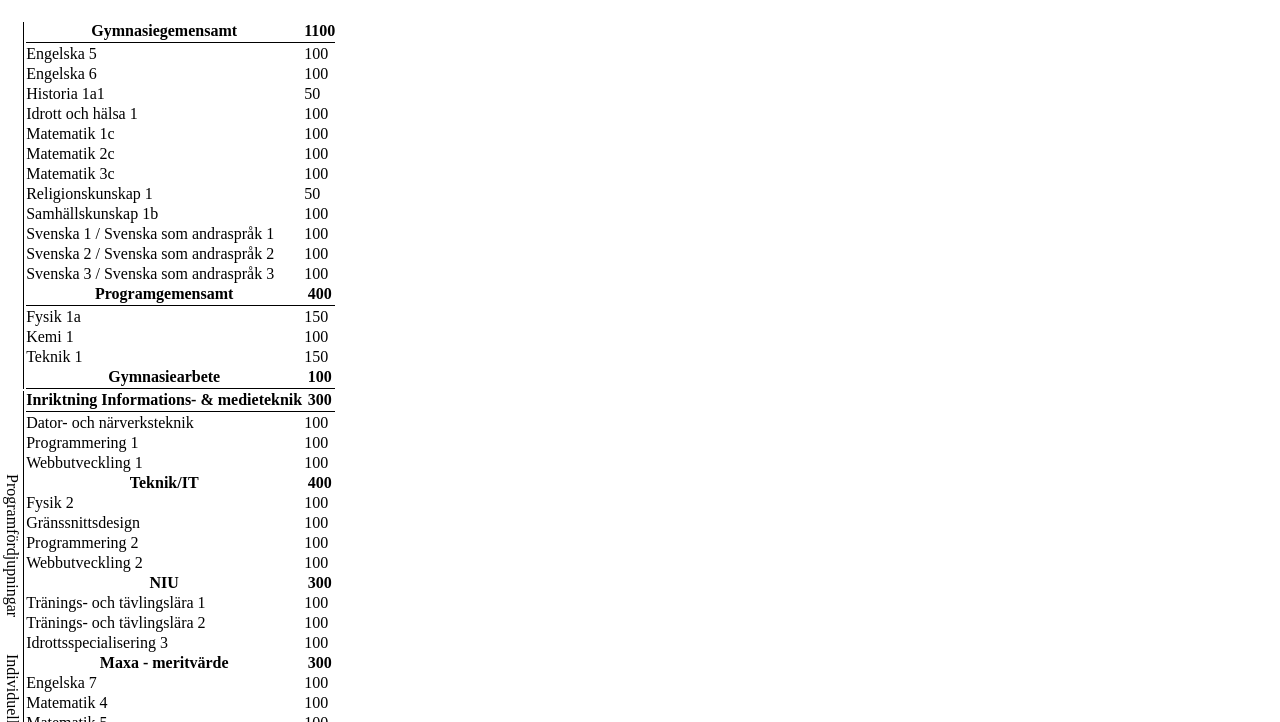
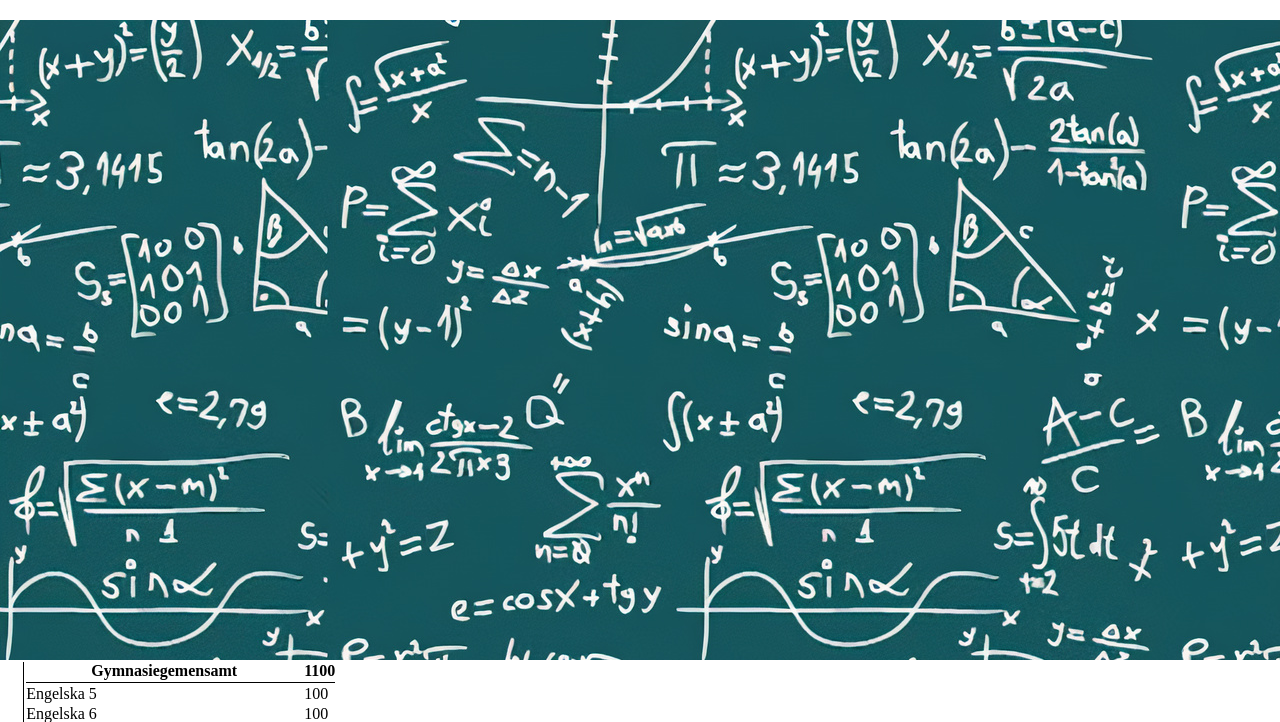
Before and after one commit to osro2011/te2022, a plain HTML site: page index.html in a window 1280 px wide. Shown: the part 78-800 px from the top of the page. Drawn offline with nearby package versions, Linux system fonts and the light colour scheme; files that its build step writes are made by us from their sources; files whose address does not match are found by name.

Commit message:
hero__banner

```diff
--- a/index.html
+++ b/index.html
@@ -13,7 +13,9 @@
             <nav>
                 <ul>
                     <div class="container">
-                        <img id="logo" src="https://kalmar.laroverken.se/app/uploads/sites/5/2020/11/fria_logo_header.svg" alt="logotyp" href="#">
+                        <a id="logo-click" href="index.html">
+                            <img id="logo" src="https://kalmar.laroverken.se/app/uploads/sites/5/2020/11/fria_logo_header.svg" alt="logotyp" href="#">
+                        </a>
                     </div>
                     <li class="links">
                         <a href="#">Studier och träning</a>
@@ -58,6 +60,9 @@
                 </ul>
             </nav>
         </header>
+        <section class="hero__banner">
+
+        </section>
         <div>
             <table>
                 <tr>
--- a/style/style.scss
+++ b/style/style.scss
@@ -67,6 +67,12 @@ nav ul {
     text-align: left;
 }
 
+.hero__banner {
+    height: 80vh;
+    width: 100%;
+    background-image: url("/produktmapp/image/mattematik.jpg");
+}
+
 .links:hover .drop-content {
     display: block;
     animation: growDown 300ms ease-in-out forwards;
```
Also changed, not shown: produktmapp/image/mattematik.jpg (added), 1 other file.
